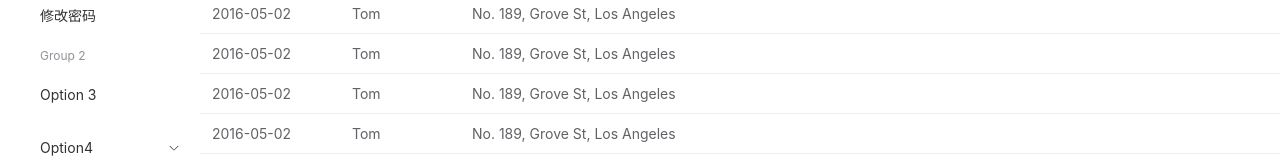
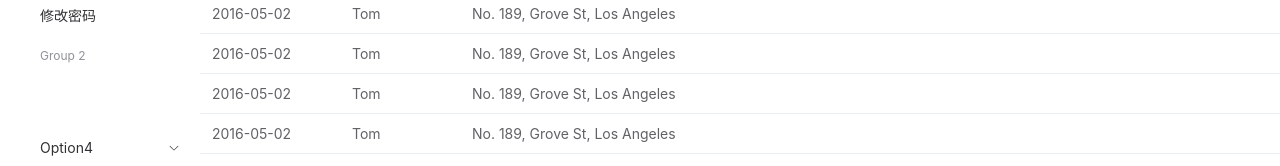
Before and after one commit to Haleymax/Django-Vue-Scrapy-Visualization, a Vue app in the folder web/: page / in a window 1280 px wide. Shown: the part 146-312 px from the top of the page. Built offline with nearby package versions, Linux system fonts and the light colour scheme; what particles.vue3 would draw is missing.

Commit message:
add admin page

```diff
--- a/web/src/views/admin/Admin.vue
+++ b/web/src/views/admin/Admin.vue
@@ -16,7 +16,7 @@
                 <el-menu-item index="1-2">修改密码</el-menu-item>
               </el-menu-item-group>
               <el-menu-item-group title="Group 2">
-                <el-menu-item index="1-3">Option 3</el-menu-item>
+                <el-menu-item index="1-3"></el-menu-item>
               </el-menu-item-group>
               <el-sub-menu index="1-4">
                 <template #title>Option4</template>
```
